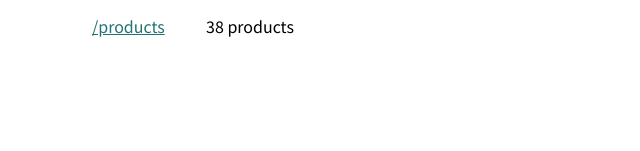
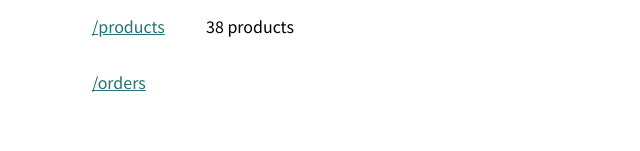
Before and after one commit to serhiyhvala/products-api, a website: page public/index.html in a window 1280 px wide. Shown: the part 641-792 px from the top of the page, 0-640 px from the left. Drawn offline with Linux system fonts and the light colour scheme.

Commit message:
Update index file

```diff
--- a/public/index.html
+++ b/public/index.html
@@ -42,6 +42,9 @@
         <tr>
             <td><a href="/products" class="link">/products</a></td>
             <td>38 products</td>
+        </tr>
+        <tr>
+            <td><a href="/orders" class="link">/orders</a></td>
         </tr>
     </table>
 </section>
```
